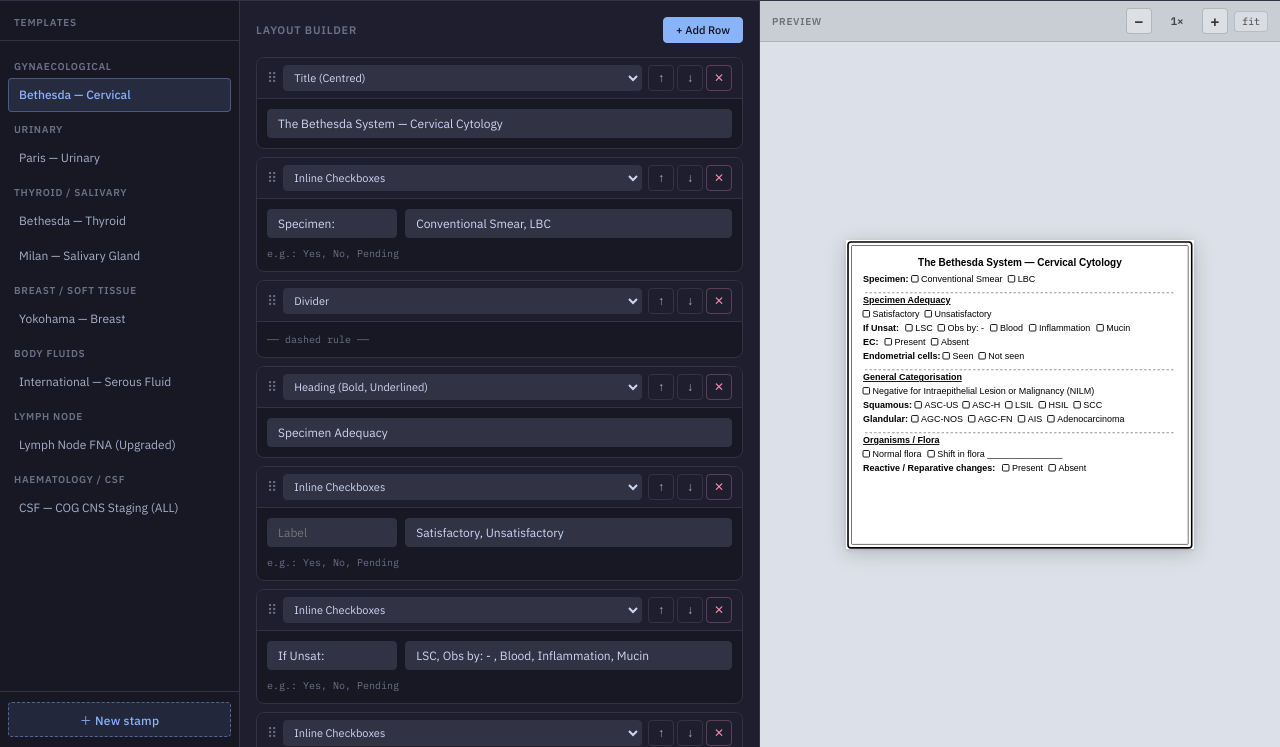
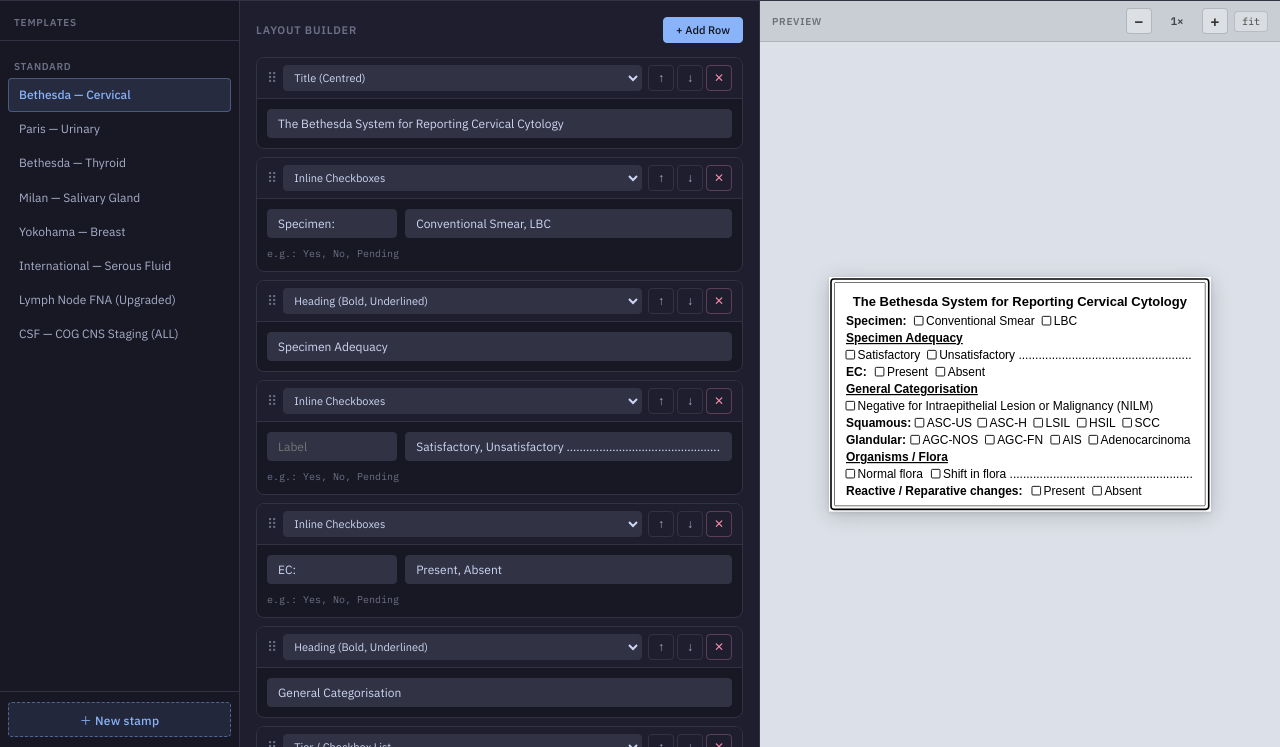
Before and after one commit to Dr-42/cyto-stamps, a plain HTML site: page index.html in a window 1280 px wide. Shown: the part 53-800 px from the top of the page. Drawn offline with Linux system fonts and the light colour scheme.

Commit message:
Updated stamps

```diff
--- a/index.html
+++ b/index.html
@@ -1044,33 +1044,35 @@
       ───────────────────────────────────────── */
       const templates = [
         /* ── GYNAE / CERVICAL ── */
+
         {
           id: "beth_lbc",
           name: "Bethesda — Cervical",
-          group: "Gynaecological",
-          w: 92,
-          h: 82,
-          fs: 9,
+          stamp: {
+            w: 101,
+            h: 62,
+            fs: 12,
             sp: 5,
             style: "double",
             fields: [
-            { type: "title", text: "The Bethesda System — Cervical Cytology" },
+              {
+                type: "title",
+                text: "The Bethesda System for Reporting Cervical Cytology",
+              },
               {
                 type: "inline-boxes",
-              label: "Specimen:",
+                label: "Specimen: ",
                 options: "Conventional Smear, LBC",
               },
-            { type: "divider" },
-            { type: "heading", text: "Specimen Adequacy" },
+              {
+                type: "heading",
+                text: "Specimen Adequacy",
+              },
               {
                 type: "inline-boxes",
                 label: "",
-              options: "Satisfactory, Unsatisfactory",
-            },
-            {
-              type: "inline-boxes",
-              label: "If Unsat: ",
-              options: "LSC, Obs by: - , Blood, Inflammation, Mucin",
+                options:
+                  "Satisfactory, Unsatisfactory ....................................................",
               },
               {
                 type: "inline-boxes",
@@ -1078,12 +1080,9 @@
                 options: "Present, Absent",
               },
               {
-              type: "inline-boxes",
-              label: "Endometrial cells:",
-              options: "Seen, Not seen",
-            },
-            { type: "divider" },
-            { type: "heading", text: "General Categorisation" },
+                type: "heading",
+                text: "General Categorisation",
+              },
               {
                 type: "tier-list",
                 options:
@@ -1099,12 +1098,15 @@
                 label: "Glandular:",
                 options: "AGC-NOS, AGC-FN, AIS, Adenocarcinoma",
               },
-            { type: "divider" },
-            { type: "heading", text: "Organisms / Flora" },
+              {
+                type: "heading",
+                text: "Organisms / Flora",
+              },
               {
                 type: "inline-boxes",
                 label: "",
-              options: "Normal flora, Shift in flora _______________",
+                options:
+                  "Normal flora, Shift in flora .......................................................",
               },
               {
                 type: "inline-boxes",
@@ -1113,78 +1115,86 @@
               },
             ],
           },
+        },
 
         /* ── URINARY ── */
+
         {
           id: "paris_urinary",
           name: "Paris — Urinary",
-          group: "Urinary",
-          w: 88,
-          h: 68,
-          fs: 10,
+          stamp: {
+            w: 111,
+            h: 53,
+            fs: 12,
             sp: 5,
             style: "rounded",
             fields: [
               {
                 type: "title",
-              text: "The Paris System — Urinary Cytology (TPS 2.0)",
+                text: "The Paris System for Reporting Urinary Cytopathology (TPS 2.0)",
               },
               {
                 type: "inline-boxes",
-              label: "Specimen:",
+                label: "",
                 options:
-                "Voided urine, Catheterised, Instrumented, Washing / Brushing",
-            },
-            { type: "divider" },
+                  "Voided urine, Catheterised, Instrumented, Bladder Washing / Brushing",
+              },
+              {
+                type: "divider",
+              },
+              {
+                type: "spacer",
+                text: "2",
+              },
               {
                 type: "tier-list",
                 options:
-                "1 — Nondiagnostic (ND), 2 — Negative for HGUC (NHGUC), 3 — Atypical Urothelial Cells (AUC), 4 — Suspicious for HGUC (SHGUC), 5 — High-Grade Urothelial Carcinoma (HGUC), 6 — Other _________________",
-            },
-            { type: "spacer", text: "2" },
-            { type: "fill-line", text: "Specify:" },
+                  "1 — Nondiagnostic (ND), 2 — Negative for HGUC (NHGUC), 3 — Atypical Urothelial Cells (AUC), 4 — Suspicious for HGUC (SHGUC), 5 — High-Grade Urothelial Carcinoma (HGUC), 6 — Other ...............................................................................................",
+              },
             ],
+          },
         },
 
         /* ── THYROID ── */
         {
           id: "beth_thyroid",
           name: "Bethesda — Thyroid",
-          group: "Thyroid / Salivary",
-          w: 88,
-          h: 62,
-          fs: 10,
+          stamp: {
+            w: 94,
+            h: 43,
+            fs: 12,
             sp: 5,
             style: "rounded",
             fields: [
               {
                 type: "title",
-              text: "Bethesda System for Reporting Thyroid FNA (BSRTC)",
-            },
-            {
-              type: "inline-boxes",
-              label: "Adequacy:",
-              options:
-                "Satisfactory, Unsatisfactory (cystic fluid only), Unsatisfactory (other)",
-            },
-            { type: "divider" },
+                text: "Bethesda System for Reporting Thyroid Cytopathology",
+              },
+              {
+                type: "divider",
+              },
+              {
+                type: "spacer",
+                text: "3",
+              },
               {
                 type: "tier-list",
                 options:
-                "I — Non-Diagnostic / Unsatisfactory, II — Benign, III — Atypia of Undetermined Significance (AUS / FLUS), IV — Follicular Neoplasm / Suspicious for FN (SFN), V — Suspicious for Malignancy (SUSP), VI — Malignant",
-            },
-            { type: "fill-line", text: "Specify:" },
+                  "I — Non-Diagnostic, II — Benign, III — Atypia of Undetermined Significance (AUS), IV — Follicular Neoplasm, V — Suspicious for Malignancy, VI — Malignant",
+              },
             ],
           },
+        },
 
         /* ── SALIVARY ── */
+
         {
           id: "milan_salivary",
           name: "Milan — Salivary Gland",
-          group: "Thyroid / Salivary",
-          w: 92,
-          h: 64,
-          fs: 10,
+          stamp: {
+            w: 116,
+            h: 55,
+            fs: 12,
             sp: 5,
             style: "rounded",
             fields: [
@@ -1193,117 +1203,174 @@
                 text: "The Milan System for Reporting Salivary Gland Cytology",
               },
               {
+                type: "divider",
+                text: "1",
+              },
+              {
+                type: "spacer",
+                text: "1",
+              },
+              {
                 type: "inline-boxes",
-              label: "Gland:",
+                label: "      ",
                 options:
                   "Parotid, Submandibular, Sublingual, Minor salivary gland",
               },
-            { type: "divider" },
               {
                 type: "tier-list",
                 options:
-                "I — Non-Diagnostic, II — Non-Neoplastic, III — Atypia of Undetermined Significance (AUS), IVA — Benign Neoplasm, IVB — Salivary Gland Neoplasm of Uncertain Malignant Potential (SUMP), V — Suspicious for Malignancy, VI — Malignant",
-            },
-            { type: "fill-line", text: "Specify:" },
+                  "I — Non-Diagnostic, II — Non-Neoplastic, III — Atypia of Undetermined Significance (AUS), IV — Neoplasm, IVA — Benign, IVB — Salivary Gland Neoplasm of Uncertain Malignant Potential (SUMP), V — Suspicious for Malignancy, VI — Malignant",
+              },
             ],
           },
+        },
 
         /* ── BREAST ── */
+
         {
           id: "yokohama_breast",
           name: "Yokohama — Breast",
-          group: "Breast / Soft Tissue",
-          w: 85,
-          h: 56,
-          fs: 10,
+          stamp: {
+            w: 70,
+            h: 45,
+            fs: 12,
             sp: 5,
             style: "rounded",
             fields: [
-            { type: "title", text: "Yokohama System — Breast FNA Cytology" },
-            {
-              type: "inline-boxes",
-              label: "Specimen type:",
-              options: "FNA, Nipple discharge, Imprint",
-            },
-            { type: "divider" },
+              {
+                type: "title",
+                text: "IAC Yokohama System for Reporting",
+              },
+              {
+                type: "title",
+                text: "Breast FNAB Cytopathology",
+              },
+              {
+                type: "divider",
+              },
+              {
+                type: "spacer",
+                text: "2",
+              },
               {
                 type: "tier-list",
                 options:
-                "1 — Insufficient / Unsatisfactory, 2 — Benign, 3 — Atypical / Probably Benign, 4 — Suspicious of Malignancy, 5 — Malignant",
+                  "1 — Insufficient, 2 — Benign, 3 — Atypical, 4 — Suspicious, 5 — Malignant",
               },
             ],
           },
+        },
 
         /* ── SEROUS ── */
+
         {
           id: "tis_serous",
           name: "International — Serous Fluid",
-          group: "Body Fluids",
-          w: 90,
-          h: 62,
-          fs: 10,
+          stamp: {
+            w: 100,
+            h: 65,
+            fs: 12,
             sp: 5,
             style: "rounded",
             fields: [
               {
                 type: "title",
-              text: "International System — Serous Fluid Cytopathology (ISSFCP)",
+                text: "International System for Reportinng",
+              },
+              {
+                type: "title",
+                text: "Serours Fluid Cytopathology",
+              },
+              {
+                type: "divider",
+                text: "New Field",
+              },
+              {
+                type: "spacer",
+                text: "3",
               },
               {
                 type: "inline-boxes",
                 label: "Fluid type:",
-              options: "Pleural, Ascitic, Other: _______________",
-            },
-            {
-              type: "inline-boxes",
+                options:
+                  "Pleural, Ascitic, Other: .......................................................",
+              },
+              {
+                type: "fill-line",
                 label: "Volume (approx):",
                 options: "<50 mL, 50–500 mL, >500 mL ______________",
+                text: "Volume: ",
               },
               {
                 type: "fill-line",
                 text: "Gross appearance:",
               },
-            { type: "divider" },
               {
                 type: "tier-list",
                 options:
-                "I — Nondiagnostic, II — Negative for Malignancy (NFM), III — Atypia of Undetermined Significance (AUS), IV — Suspicious for Malignancy (SFM), V — Malignant",
+                  "I — Nondiagnostic (ND), II — Negative for Malignancy (NFM), III — Atypia of Undetermined Significance (AUS), IV — Suspicious for Malignancy (SFM), V — Malignant (MAL)",
               },
             ],
           },
+        },
 
         /* ── LYMPH NODE ── */
+
         {
           id: "ln_hybrid",
           name: "Lymph Node FNA (Upgraded)",
-          group: "Lymph Node",
-          w: 88,
-          h: 76,
-          fs: 10,
+          stamp: {
+            w: 95,
+            h: 75,
+            fs: 12,
             sp: 5,
-          style: "double",
+            style: "single",
             fields: [
-            { type: "title", text: "Lymph Node FNA — Cytopathology Report" },
-            { type: "divider" },
+              {
+                type: "title",
+                text: "Lymph Node FNA — Cytopathology Report",
+              },
+              {
+                type: "divider",
+              },
               {
                 type: "tier-list",
                 options:
-                "LI — Non-Diagnostic / Unsatisfactory, L2 — Benign / Reactive, L3 — Atypical / Indeterminate, L4 — Suspicious for Malignancy, L5 — Malignant",
-            },
-            { type: "divider" },
-            { type: "heading", text: "If Category II — Reactive Pattern" },
+                  "L1 — Non-Diagnostic / Unsatisfactory, L2 — Benign / Reactive, L3 — Atypical / Indeterminate, L4 — Suspicious for Malignancy, L5 — Malignant",
+              },
+              {
+                type: "divider",
+              },
+              {
+                type: "heading",
+                text: "If Category II - Features",
+              },
               {
                 type: "inline-boxes",
-              label: "",
-              options: "Reactive, Granulomatous, Suppurative, Other",
+                text: "New Field",
+                options: "Follicular Hyperplasia, Granuloma, Necrosis",
               },
               {
                 type: "inline-boxes",
-              label: "AFB:",
+                text: "New Field",
+                options:
+                  "Suggestive of TB, Consistent with TB, Tubercular Lymphadenitis",
+                label: "Tubercular Status ",
+              },
+              {
+                type: "inline-boxes",
+                text: "New Field",
                 options: "Positive, Negative",
-            },
-            { type: "divider" },
-            { type: "heading", text: "If Category V — Malignancy Type" },
+                label: "Stain for AFB ",
+              },
+              {
+                type: "divider",
+                text: "New Field",
+              },
+              {
+                type: "heading",
+                text: "If Category L5 — Malignancy Type",
+              },
               {
                 type: "inline-boxes",
                 label: "",
@@ -1311,28 +1378,36 @@
               },
             ],
           },
+        },
 
         /* ── CSF ── */
         {
           id: "csf_icicle",
           name: "CSF — COG CNS Staging (ALL)",
-          group: "Haematology / CSF",
-          w: 82,
-          h: 64,
-          fs: 10,
+          stamp: {
+            w: 70,
+            h: 30,
+            fs: 12,
             sp: 5,
             style: "rounded",
             fields: [
               {
                 type: "title",
-              text: "CSF Cytology — CNS Disease Status (ICiCLe / COG)",
+                text: "COG CSF Classification System",
+              },
+              {
+                type: "inline-boxes",
+                text: "New Field",
+                options: "True, False",
+                label: "Traumatic:",
               },
               {
                 type: "tier-list",
                 options:
-                "CNS1 — No blasts (regardless of WBC count), CNS2 — Blasts present AND WBC <5/µL (atraumatic tap), CNS3 — Blasts present AND WBC ≥5/µL, TLP+ — Traumatic tap (RBC ≥10/µL) WITH blasts, TLP− — Traumatic tap WITHOUT blasts",
+                  "CNS1 — No blasts, CNS2 — Blasts present AND WBC <5/µL, CNS3 — Blasts present AND WBC ≥5/µL",
               },
             ],
+          },
         },
       ];
 
@@ -1381,6 +1456,90 @@
           localStorage.setItem(STORAGE_KEY, JSON.stringify(userStates));
         } catch {}
         renderSVG();
+      }
+
+      /* ─────────────────────────────────────────
+         SIDEBAR
+      ───────────────────────────────────────── */
+      function renderSidebar() {
+        const container = document.getElementById("template-list");
+        container.innerHTML = "";
+        const groups = {};
+        allTemplates().forEach((t) => {
+          // Standard templates are missing the 'group' prop, so we provide a default
+          const groupName = t.group || "Standard";
+          (groups[groupName] = groups[groupName] || []).push(t);
+        });
+        Object.entries(groups).forEach(([g, list]) => {
+          const lbl = document.createElement("div");
+          lbl.className = "tpl-group-label";
+          lbl.textContent = g;
+          container.appendChild(lbl);
+          list.forEach((t) => {
+            const isCustom = !!t._custom;
+            const isActive = t.id === currentTemplateId;
+            const row = document.createElement("div");
+            row.className = "tpl-btn-row";
+
+            const btn = document.createElement("button");
+            btn.className = "template-btn" + (isActive ? " active" : "");
+            const customTag = isCustom
+              ? '<span class="tpl-tag-custom">custom</span>'
+              : "";
+            btn.innerHTML = t.name + customTag;
+            btn.onclick = () => {
+              loadTemplate(t.id);
+              closeSidebar();
+            };
+            row.appendChild(btn);
+
+            if (isCustom) {
+              const renameBtn = document.createElement("button");
+              renameBtn.className = "tpl-action";
+              renameBtn.title = "Rename";
+              renameBtn.textContent = "✎";
+              renameBtn.onclick = (e) => {
+                e.stopPropagation();
+                openRenameModal(t.id);
+              };
+              row.appendChild(renameBtn);
+
+              const delBtn = document.createElement("button");
+              delBtn.className = "tpl-action del";
+              delBtn.title = "Delete stamp";
+              delBtn.textContent = "✕";
+              delBtn.onclick = (e) => {
+                e.stopPropagation();
+                deleteCustomStamp(t.id);
+              };
+              row.appendChild(delBtn);
+            }
+
+            container.appendChild(row);
+          });
+        });
+      }
+
+      function loadTemplate(id) {
+        currentTemplateId = id;
+        const t = allTemplates().find((x) => x.id === id);
+        if (!t) return;
+
+        // Handle both built-in templates (nested in .stamp) and custom ones (flat)
+        const source = t.stamp || t;
+
+        appState = userStates[id]
+          ? JSON.parse(JSON.stringify(userStates[id]))
+          : {
+              w: source.w,
+              h: source.h,
+              fs: source.fs,
+              sp: source.sp,
+              style: source.style,
+              fields: JSON.parse(JSON.stringify(source.fields || [])),
+            };
+        updateUI();
+        renderSidebar();
       }
 
       function resetTemplate() {
@@ -1398,93 +1557,19 @@
         // Load fresh from template definition, pass skipSave=true so reset sticks
         const t = allTemplates().find((x) => x.id === currentTemplateId);
         if (!t) return;
+
+        // Handle both built-in templates (nested in .stamp) and custom ones (flat)
+        const source = t.stamp || t;
+
         appState = {
-          w: t.w,
-          h: t.h,
-          fs: t.fs,
-          sp: t.sp,
-          style: t.style,
-          fields: JSON.parse(JSON.stringify(t.fields)),
+          w: source.w,
+          h: source.h,
+          fs: source.fs,
+          sp: source.sp,
+          style: source.style,
+          fields: JSON.parse(JSON.stringify(source.fields || [])),
         };
         updateUI(true);
-        renderSidebar();
-      }
-
-      /* ─────────────────────────────────────────
-         SIDEBAR
-      ───────────────────────────────────────── */
-      function renderSidebar() {
-        const container = document.getElementById("template-list");
-        container.innerHTML = "";
-        const groups = {};
-        allTemplates().forEach((t) => {
-          (groups[t.group] = groups[t.group] || []).push(t);
-        });
-        Object.entries(groups).forEach(([g, list]) => {
-          const lbl = document.createElement("div");
-          lbl.className = "tpl-group-label";
-          lbl.textContent = g;
-          container.appendChild(lbl);
-          list.forEach((t) => {
-            const isCustom = !!t._custom;
-            const isActive = t.id === currentTemplateId;
-            const row = document.createElement("div");
-            row.className = "tpl-btn-row";
-
-            const btn = document.createElement("button");
-            btn.className = "template-btn" + (isActive ? " active" : "");
-            const customTag = isCustom
-              ? '<span class="tpl-tag-custom">custom</span>'
-              : "";
-            btn.innerHTML = t.name + customTag;
-            btn.onclick = () => {
-              loadTemplate(t.id);
-              closeSidebar();
-            };
-            row.appendChild(btn);
-
-            if (isCustom) {
-              const renameBtn = document.createElement("button");
-              renameBtn.className = "tpl-action";
-              renameBtn.title = "Rename";
-              renameBtn.textContent = "✎";
-              renameBtn.onclick = (e) => {
-                e.stopPropagation();
-                openRenameModal(t.id);
-              };
-              row.appendChild(renameBtn);
-
-              const delBtn = document.createElement("button");
-              delBtn.className = "tpl-action del";
-              delBtn.title = "Delete stamp";
-              delBtn.textContent = "✕";
-              delBtn.onclick = (e) => {
-                e.stopPropagation();
-                deleteCustomStamp(t.id);
-              };
-              row.appendChild(delBtn);
-            }
-
-            container.appendChild(row);
-          });
-        });
-      }
-
-      function loadTemplate(id) {
-        currentTemplateId = id;
-        const t = allTemplates().find((x) => x.id === id);
-        if (!t) return;
-        appState = userStates[id]
-          ? JSON.parse(JSON.stringify(userStates[id]))
-          : {
-              w: t.w,
-              h: t.h,
-              fs: t.fs,
-              sp: t.sp,
-              style: t.style,
-              fields: JSON.parse(JSON.stringify(t.fields)),
-            };
-        updateUI();
         renderSidebar();
       }
 
```
Lines whose indentation alone changed are shown as unchanged.
